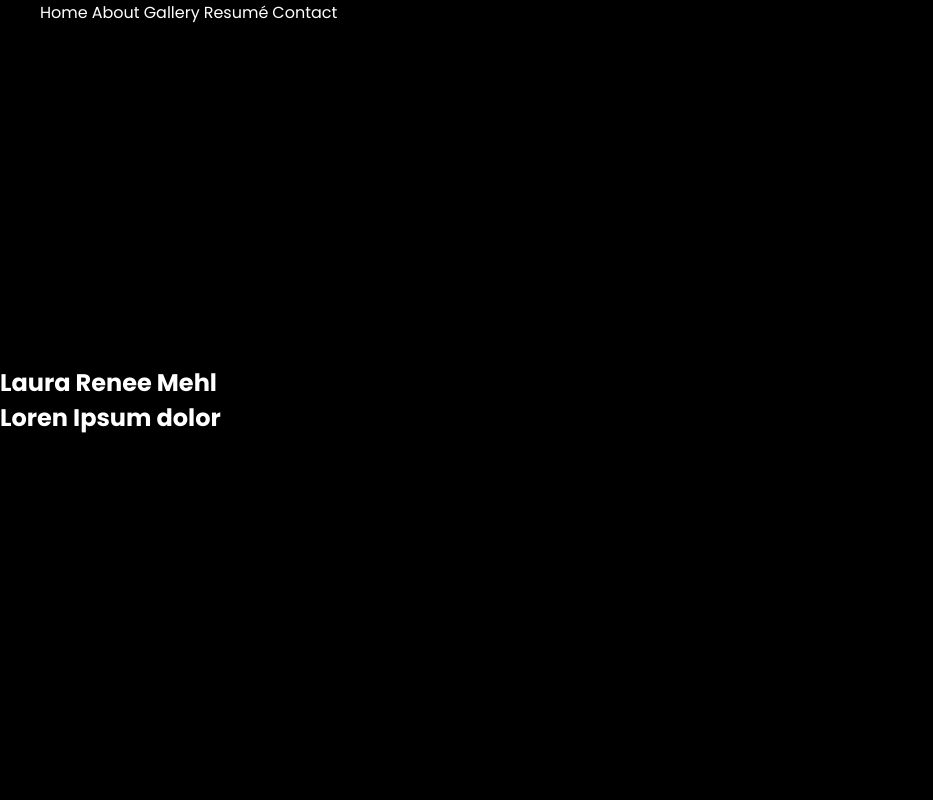
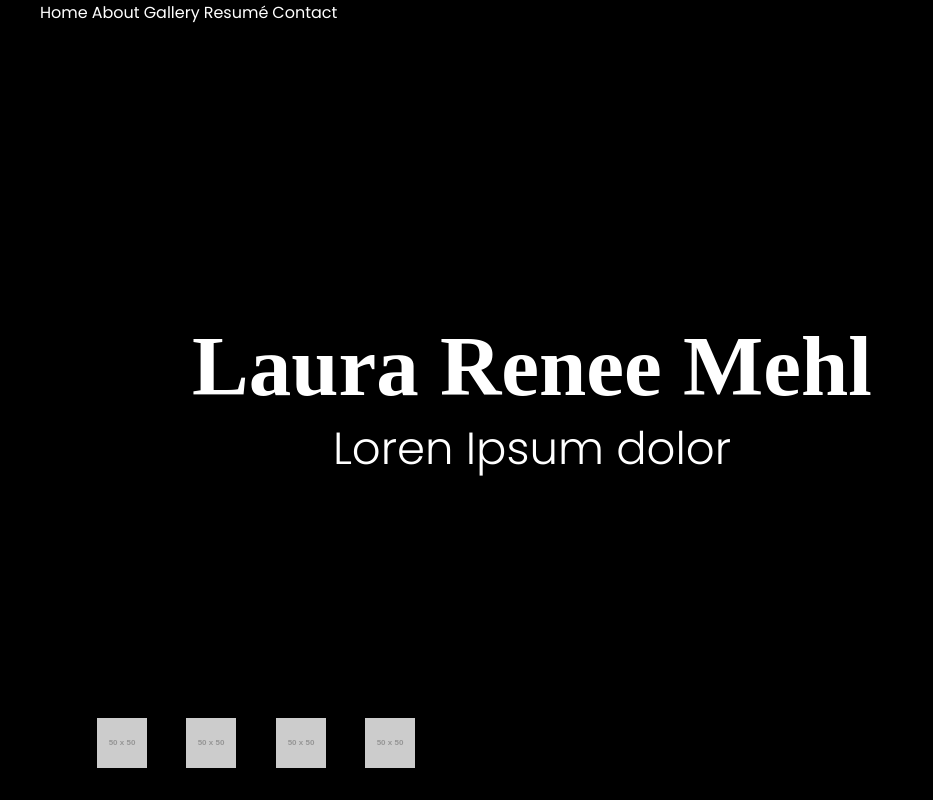
Before and after one commit to BrendenWalt/laura-mehl-wp-site, a plain HTML site: page index.html in a window 1280 px wide. Shown: the top 800 px of the page, without its empty margins (0-933 px from the left). Drawn offline with Linux system fonts and the light colour scheme; placeholder pictures from the web are drawn by us; a web font is replaced by a local one.

Commit message:
Homepage desktop styles

```diff
--- a/index.html
+++ b/index.html
@@ -9,7 +9,7 @@
     <title>Laura Renee Mehl</title>
     <meta name="description" content="">
     <meta name="viewport" content="width=device-width, initial-scale=1">
-    <link href="https://fonts.googleapis.com/css?family=Poppins:300i,400,500,500i,700" rel="stylesheet">
+    <link href="https://fonts.googleapis.com/css?family=Poppins:300,300i,400,500,500i,700|Arapey:400" rel="stylesheet">
     <link rel="stylesheet" type="text/css" href="styles/main.css">
   </head>
   <body>
@@ -32,22 +32,25 @@
 
     <!-- Landing Screen -->
     <section id="home">
-      <div class="info">
-        <h1>Laura Renee Mehl</h1>
-        <h2>Loren Ipsum dolor</h2>
+      <div class="site-info-container">
+        <div class="info">
+          <h1>Laura Renee Mehl</h1>
+          <h2>Loren Ipsum dolor</h2>
+        </div>
       </div>
+
       <div class="social-container">
         <div class="social-icon">
-          <img src="" alt="">
+          <img src="http://via.placeholder.com/50x50" alt="">
         </div>
         <div class="social-icon">
-          <img src="" alt="">
+          <img src="http://via.placeholder.com/50x50" alt="">
         </div>
         <div class="social-icon">
-          <img src="" alt="">
+          <img src="http://via.placeholder.com/50x50" alt="">
         </div>
         <div class="social-icon">
-          <img src="" alt="">
+          <img src="http://via.placeholder.com/50x50" alt="">
         </div>
       </div>
 
@@ -379,7 +382,7 @@
 
       <div class="footer-info-wrap">
         <div class="name">Laura Renee Mehl</div>
-        <div class="social-container">
+        <div class="foot-social-container">
           <div class="social">
             <a href="">
               <img src="http://via.placeholder.com/50x50" alt="">
--- a/styles/main.css
+++ b/styles/main.css
@@ -58,10 +58,38 @@ div {
   height: 100vh;
   background-color: #000000;
   display: flex;
+  flex-direction: column;
   align-items: center;
+  justify-content: center;
 }
 .info {
   color: #ffffff;
+  display: inline-block;
+  margin: 0 auto 0 15%;
+}
+.info h1 {
+  text-align: center;
+  font-size: 85px;
+  font-weight: bold;
+  font-family: 'Arapey', 'Times New Roman', Times, serif;
+}
+.info h2 {
+  font-size: 45px;
+  font-weight: 200;
+  text-align: center;
+}
+.site-info-container{
+  width: 100%;
+}
+.social-container {
+  display: flex;
+  flex-direction: row;
+  position: absolute;
+  justify-content: space-around;
+  margin:0 auto 25px 6%;
+  bottom: 0;
+  left: 0;
+  width: 28%
 }
 
 /* ABOUT STYLES */
@@ -357,7 +385,7 @@ footer {
   color: #ffffff;
   text-align: center
 }
-.social-container {
+.foot-social-container {
   display: flex;
   flex-direction: row;
   justify-content: center;
```
